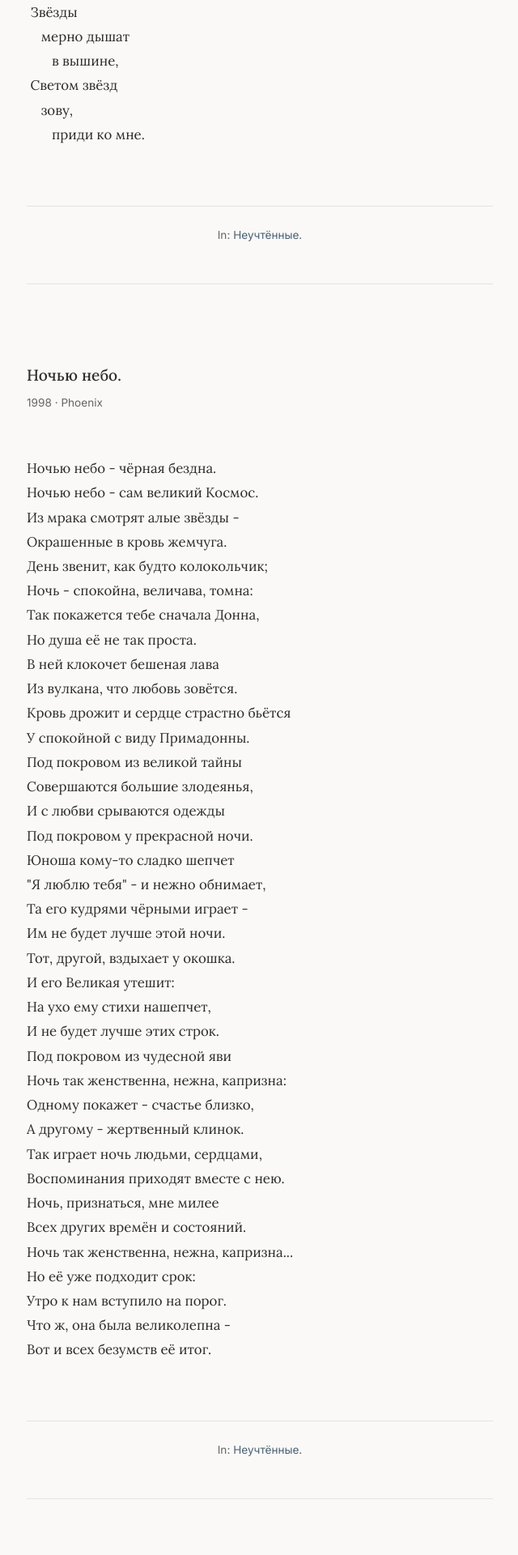
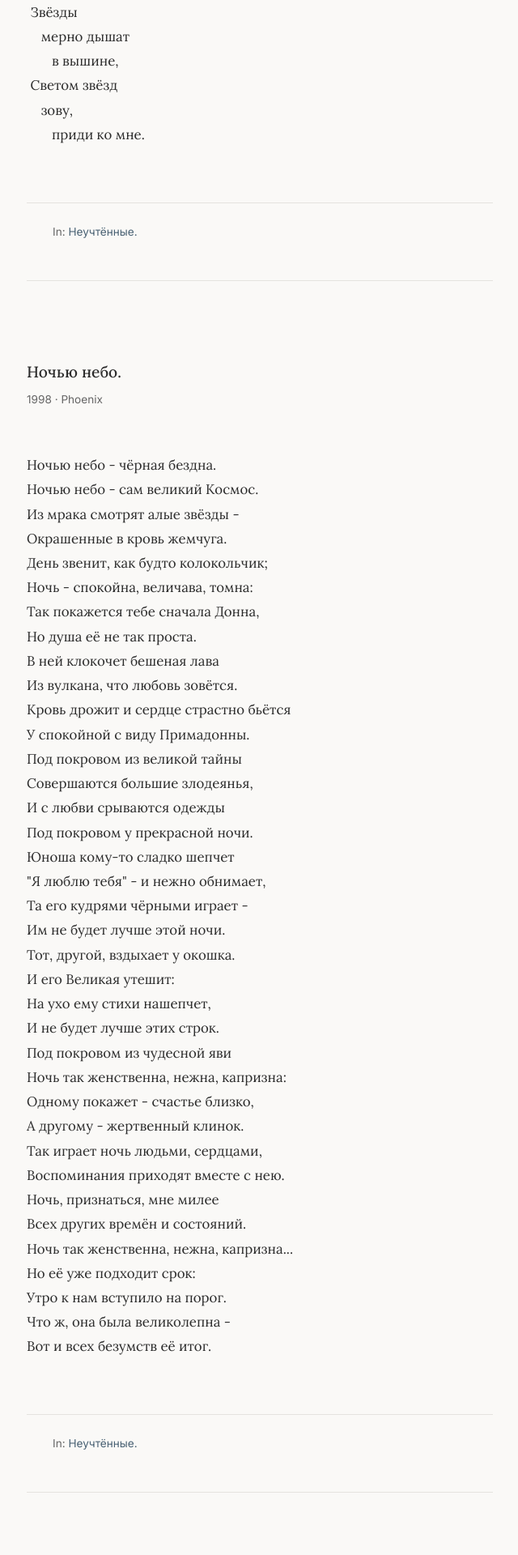
Before and after one commit to whobyphoenix/poetry, a Jekyll site: the page built from poems/index.md, in a window 1280 px wide. Shown: the part 572-2492 px from the top of the page at 81% size, without its empty margins (319-959 px from the left). Built offline with Jekyll 4.4.1, drawn with Linux system fonts in a browser that asks for light colours.

Commit message:
Tighten spacing around commentary and footer
- Reduce gap between poem text and commentary
- Reduce gap before "In: books" footer
- Ensure footer is left-aligned

https://claude.ai/code/session_01KDtXUr8U2D93oQVyQyKiZD

```diff
--- a/assets/css/style.css
+++ b/assets/css/style.css
@@ -131,8 +131,7 @@ h2.poem-title {
 }
 
 .poem-commentary {
-  margin-top: 1.5rem;
-  padding-top: 1rem;
+  margin-top: 0.75rem;
   font-family: 'Inter', sans-serif;
   font-size: 0.85rem;
   color: var(--text-light);
@@ -141,10 +140,11 @@ h2.poem-title {
 }
 
 .poem-footer {
-  margin-top: 0.75rem;
+  margin-top: 0.5rem;
   font-family: 'Inter', sans-serif;
   font-size: 0.85rem;
   color: var(--text-light);
+  text-align: left;
 }
 
 /* Book page header */
```
